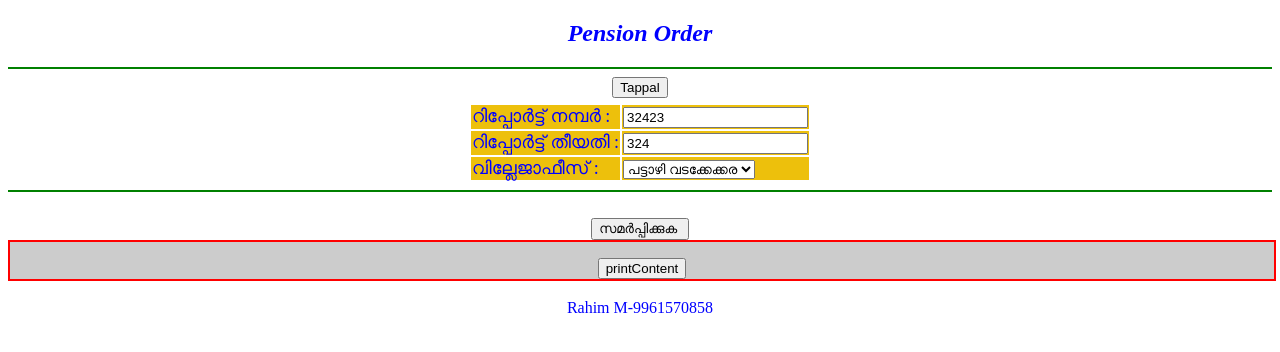
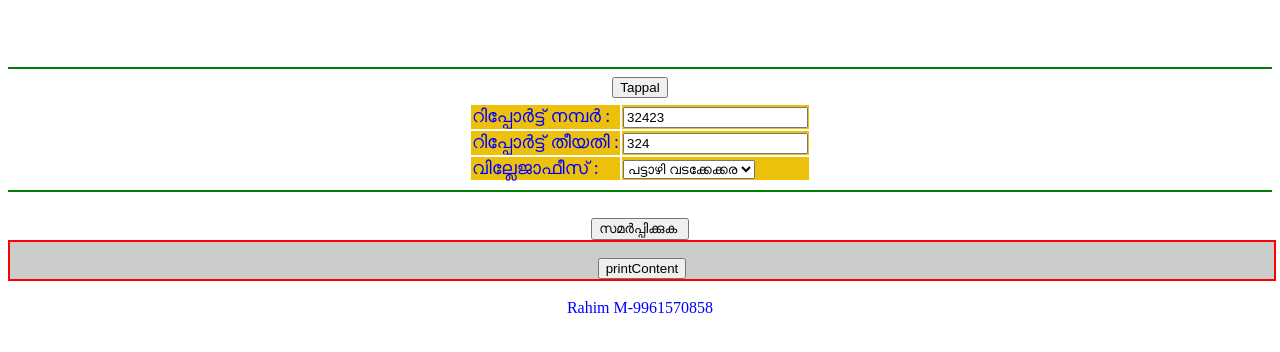
Before and after one commit to Rahimkollam/solve, a plain HTML site: page index.html in a window 1280 px wide. Drawn offline with Linux system fonts and the light colour scheme.

Commit message:
Update index.html

```diff
--- a/index.html
+++ b/index.html
@@ -37,7 +37,7 @@ table, td, th {
 
 
 </head>
-<body><center><h2><i><font color="blue">Pension Order</font><br></i></h2><hr color="green">
+<body><center><h2><i><font color="blue"></font><br></i></h2><hr color="green">
 <a href="2.pdf"> <button> Tappal </button> </a>
 <font face="AnjaliOldLipi">
 <div class="row" style="margin-top:5px;">
```
